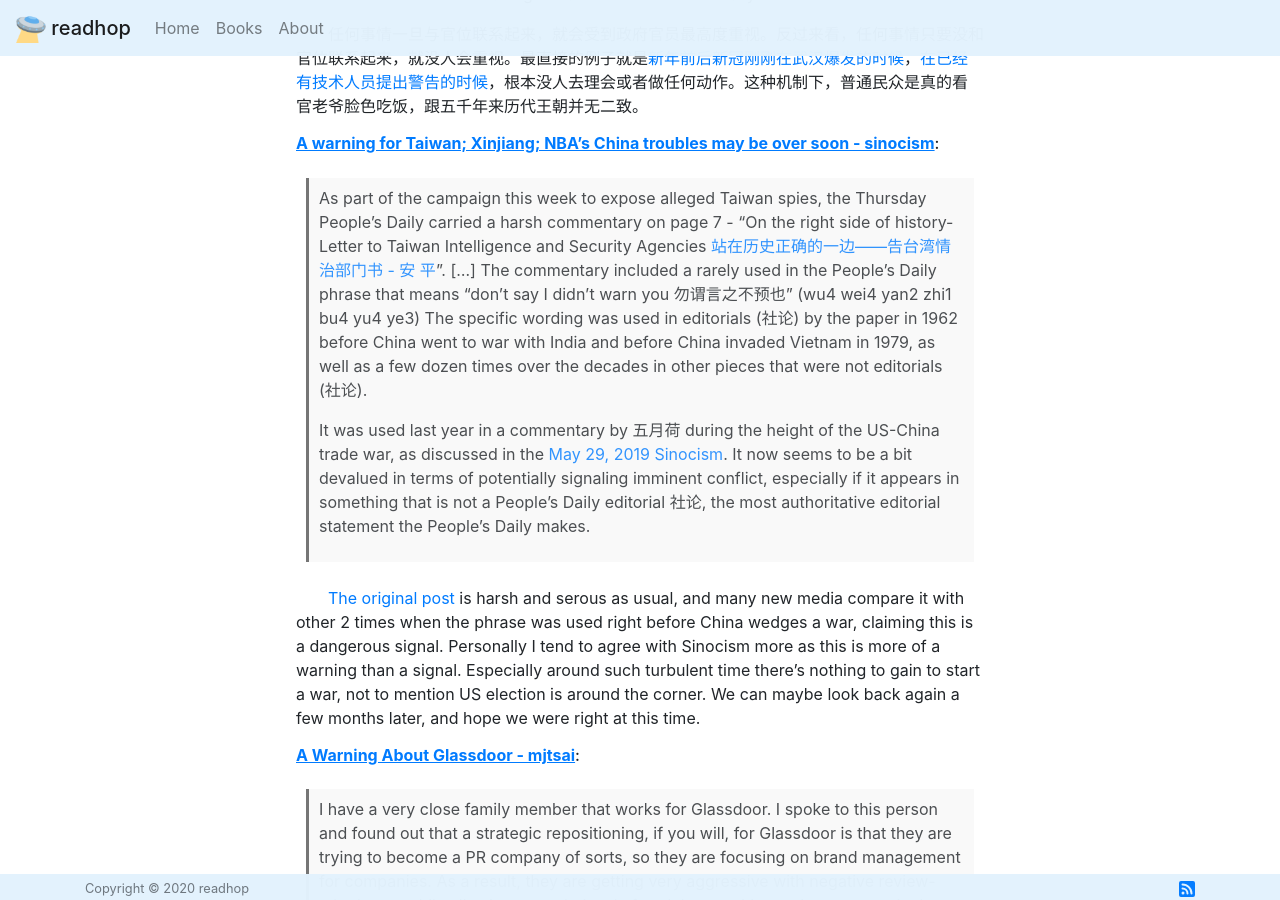
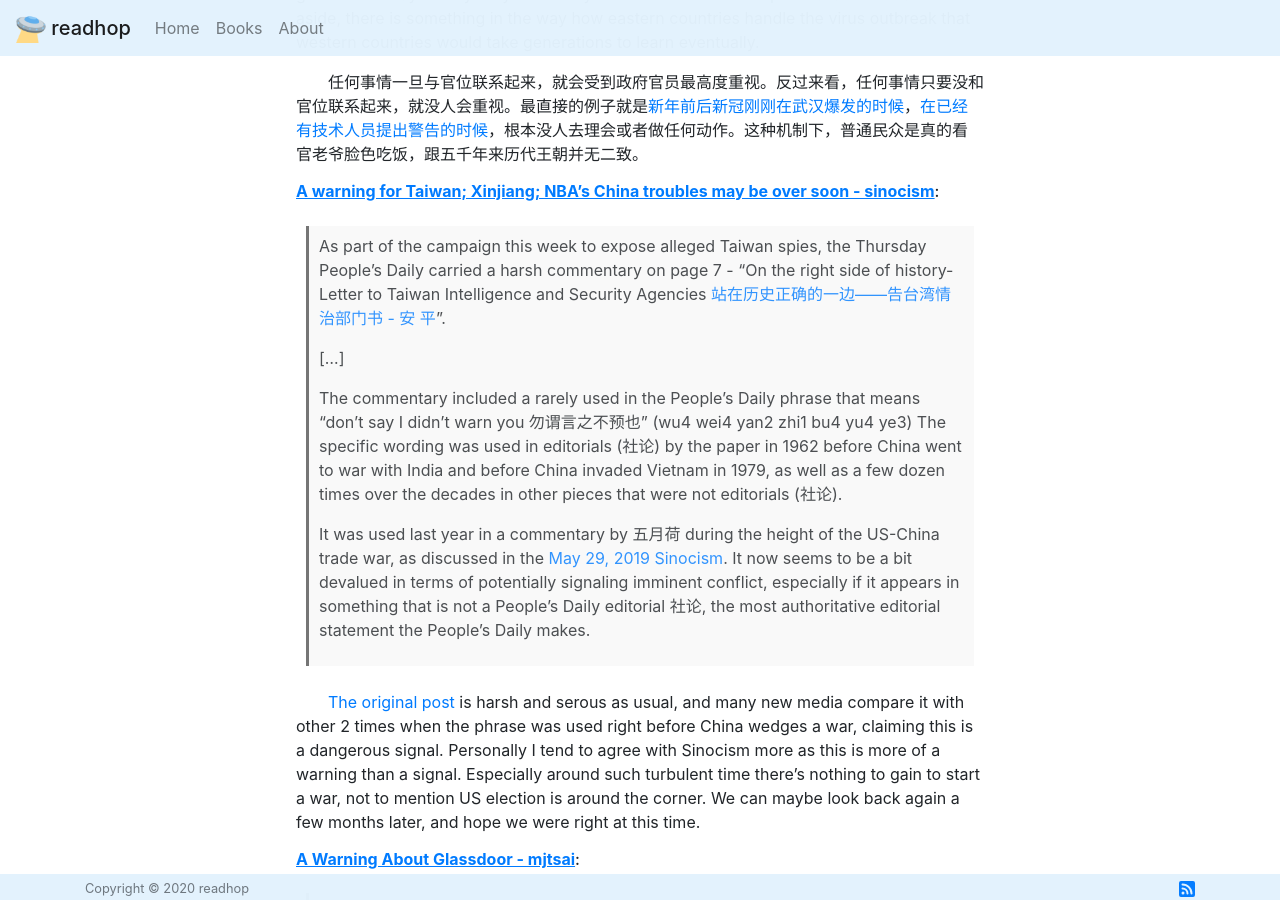
Before and after one commit to robocalpico/robocalpico.github.io, a Jekyll site: the page built from _posts/2020-10-18-weekly-reading-23-a-few-things-about-china.md, in a window 1280 px wide and 900 px high, scrolled down 3080 px. Built offline with Jekyll 4.4.1, drawn with Linux system fonts in a browser that asks for light colours; a script that is not in the unit is left out; comment, search, counter and statistics services are not loaded; part of the change alters nothing that is shown; some of the changed text lies outside the part shown.

```diff
--- a/_posts/2020-10-18-weekly-reading-23-a-few-things-about-china.md
+++ b/_posts/2020-10-18-weekly-reading-23-a-few-things-about-china.md
@@ -6,7 +6,7 @@ tags: China DC/EP Glassdoor
 categories: Weekly
 ---
 
-Somehow nearly all comments are around topics about China, so I name accordingly.
+Somehow nearly all comments are around topics about China, so I name accordingly. As usual this post was [cross-post at substack](https://readhop.substack.com/p/weekly-reading-23-a-few-things-about) too. Go there for fancy and easier email subscription.
 
 ###### __[科技爱好者周刊（第 127 期）：未来人人开发软件，几乎没人编码 - ruanyifeng](http://www.ruanyifeng.com/blog/2020/09/weekly-issue-127.html)__:
 
@@ -48,7 +48,9 @@ I’d imagine people in western countries would protest and fight for freedom if
 ###### __[A warning for Taiwan; Xinjiang; NBA’s China troubles may be over soon - sinocism](https://sinocism.com/p/a-warning-for-taiwan-xinjiang-nbas)__:
 
 > As part of the campaign this week to expose alleged Taiwan spies, the Thursday People's Daily carried a harsh commentary on page 7 - "On the right side of history-Letter to Taiwan Intelligence and Security Agencies [站在历史正确的一边——告台湾情治部门书 - 安 平](http://paper.people.com.cn/rmrb/html/2020-10/15/nw.D110000renmrb_20201015_3-07.htm)".
+>
 > […]
+>
 > The commentary included a rarely used in the People’s Daily phrase that means “don’t say I didn’t warn you 勿谓言之不预也” (wu4 wei4 yan2 zhi1 bu4 yu4 ye3) The specific wording was used in editorials (社论) by the paper in 1962 before China went to war with India and before China invaded Vietnam in 1979, as well as a few dozen times over the decades in other pieces that were not editorials (社论).
 >
 > It was used last year in a commentary by 五月荷 during the height of the US-China trade war, as discussed in the [May 29, 2019 Sinocism](https://sinocism.com/p/rare-earths-dont-say-i-didnt-warn-cef). It now seems to be a bit devalued in terms of potentially signaling imminent conflict, especially if it appears in something that is not a People's Daily editorial 社论, the most authoritative editorial statement the People’s Daily makes.
```
